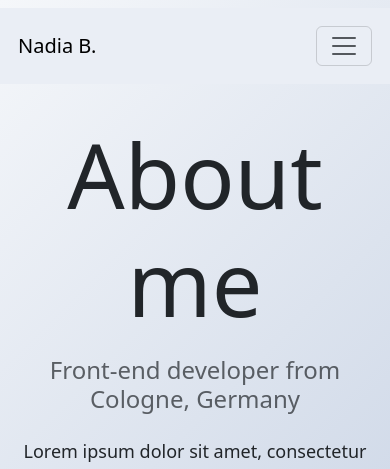
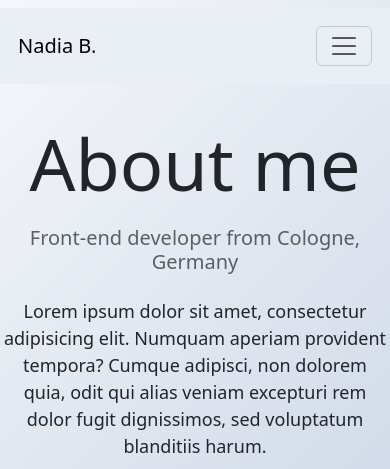
Before and after one commit to NadiasCodes/Responsive, a plain HTML site: page Bootstrap-homework-week2/about.html in a window 390 px wide. Shown: the top 469 px of the page. Drawn offline with nearby package versions, Linux system fonts and the light colour scheme.

Commit message:
added more media on my titles

```diff
--- a/Bootstrap-homework-week2/src/style.css
+++ b/Bootstrap-homework-week2/src/style.css
@@ -176,3 +176,15 @@ img {
   line-height: 20px;
   margin-top: 0px;
 }
+
+@media (max-width: 768px) {
+  .about-me {
+    font-size: 72px;
+  }
+
+.h2-about-me{
+
+  font-size: 20px;
+}
+
+}
```
